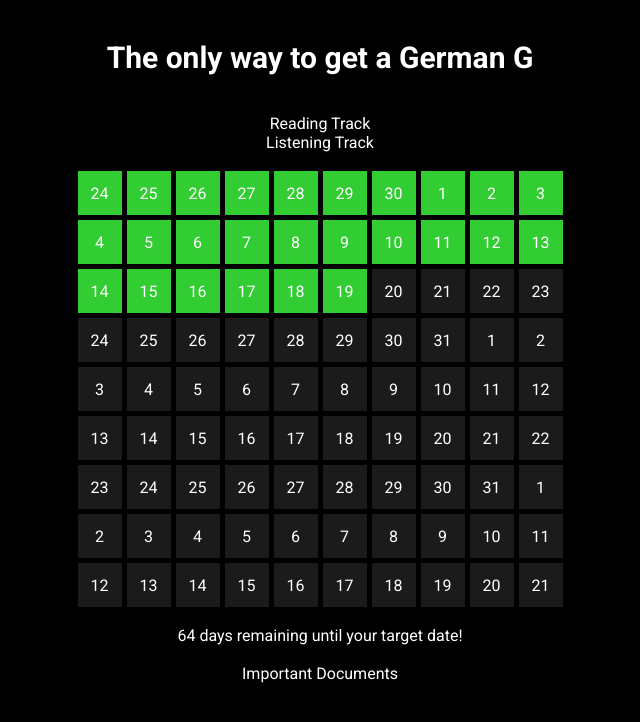
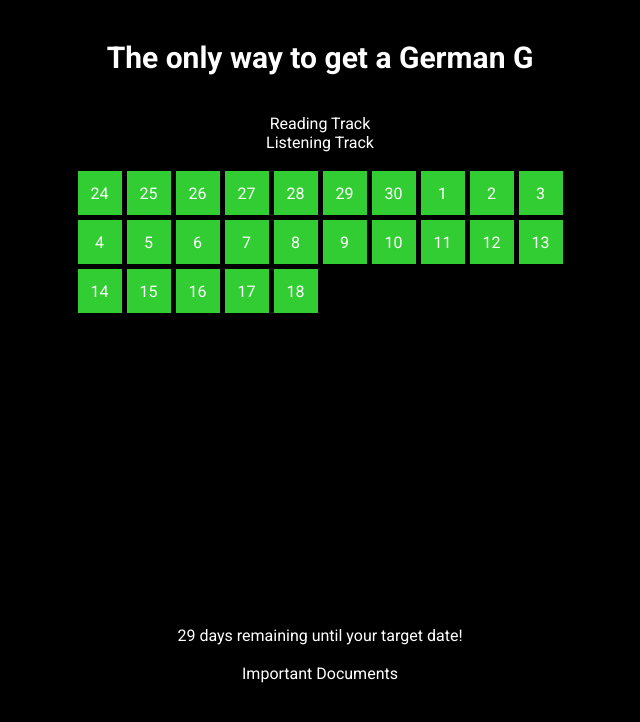
Before and after one commit to akramthedev/die-deutsch-traum, a React (Create React App) app: page / in a window 1280 px wide. Shown: the top 722 px of the page, without its empty margins (320-960 px from the left). Built offline with nearby package versions, Linux system fonts and the light colour scheme.

Commit message:
Update Home.jsx

```diff
--- a/src/Home.jsx
+++ b/src/Home.jsx
@@ -14,7 +14,7 @@ const Home = () => {
 
   // Set the start date and end date
   const FirstDate = normalizeToMidnight(new Date("2024-11-24"));
-  const endDate = normalizeToMidnight(new Date("2025-02-22"));
+  const endDate = normalizeToMidnight(new Date("2025-01-18"));
 
   const [daysPassed, setDaysPassed] = useState(0);
   const [daysRemaining, setDaysRemaining] = useState(0);
@@ -57,7 +57,7 @@ const Home = () => {
     return () => clearInterval(interval);
   }, [FirstDate, endDate]);
 
-  const totalDays = 90;
+  const totalDays = 25;
   const squares = Array.from({ length: totalDays }, (_, index) => {
     const currentDate = new Date(FirstDate);
     currentDate.setDate(FirstDate.getDate() + index);
```
